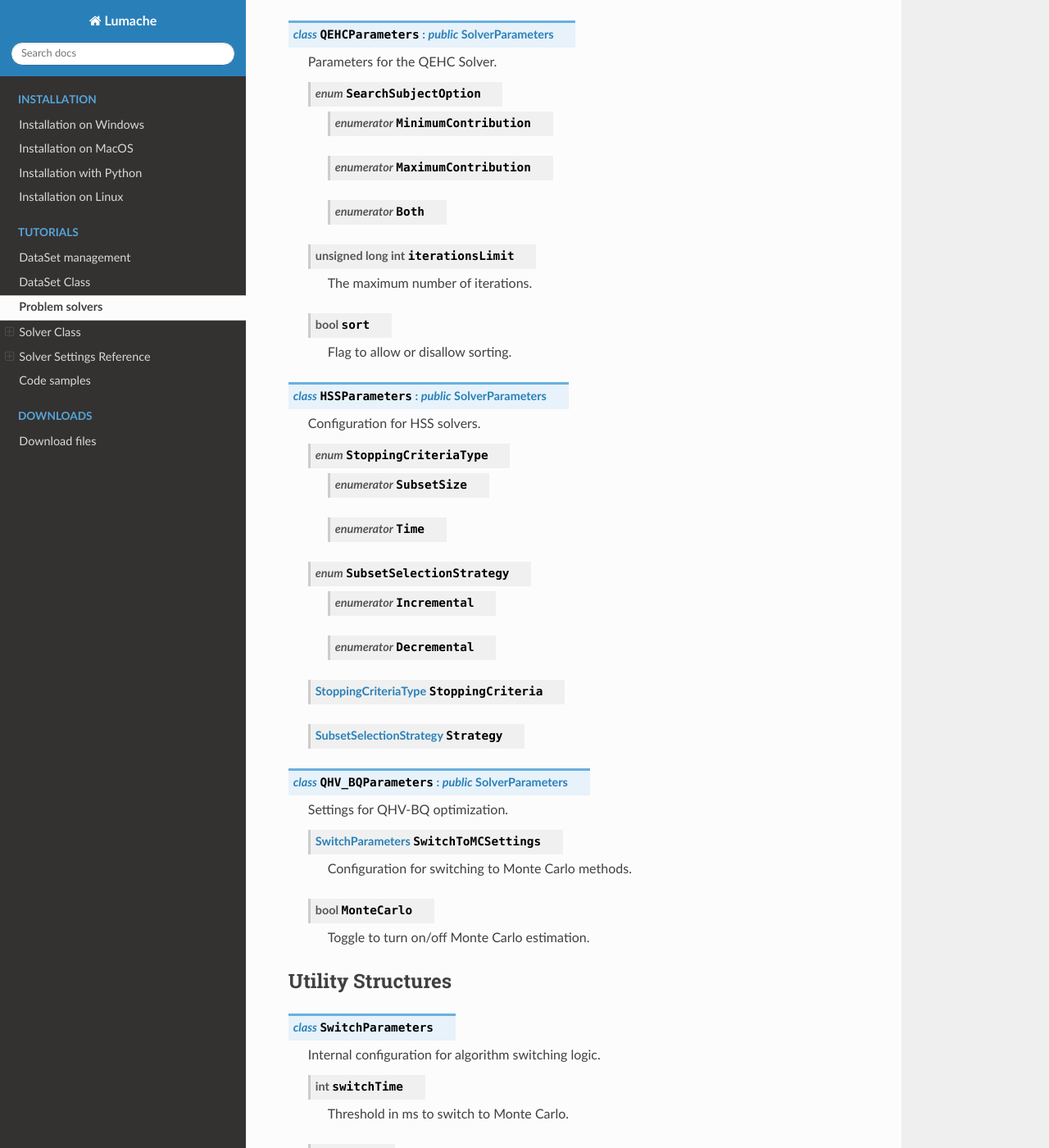
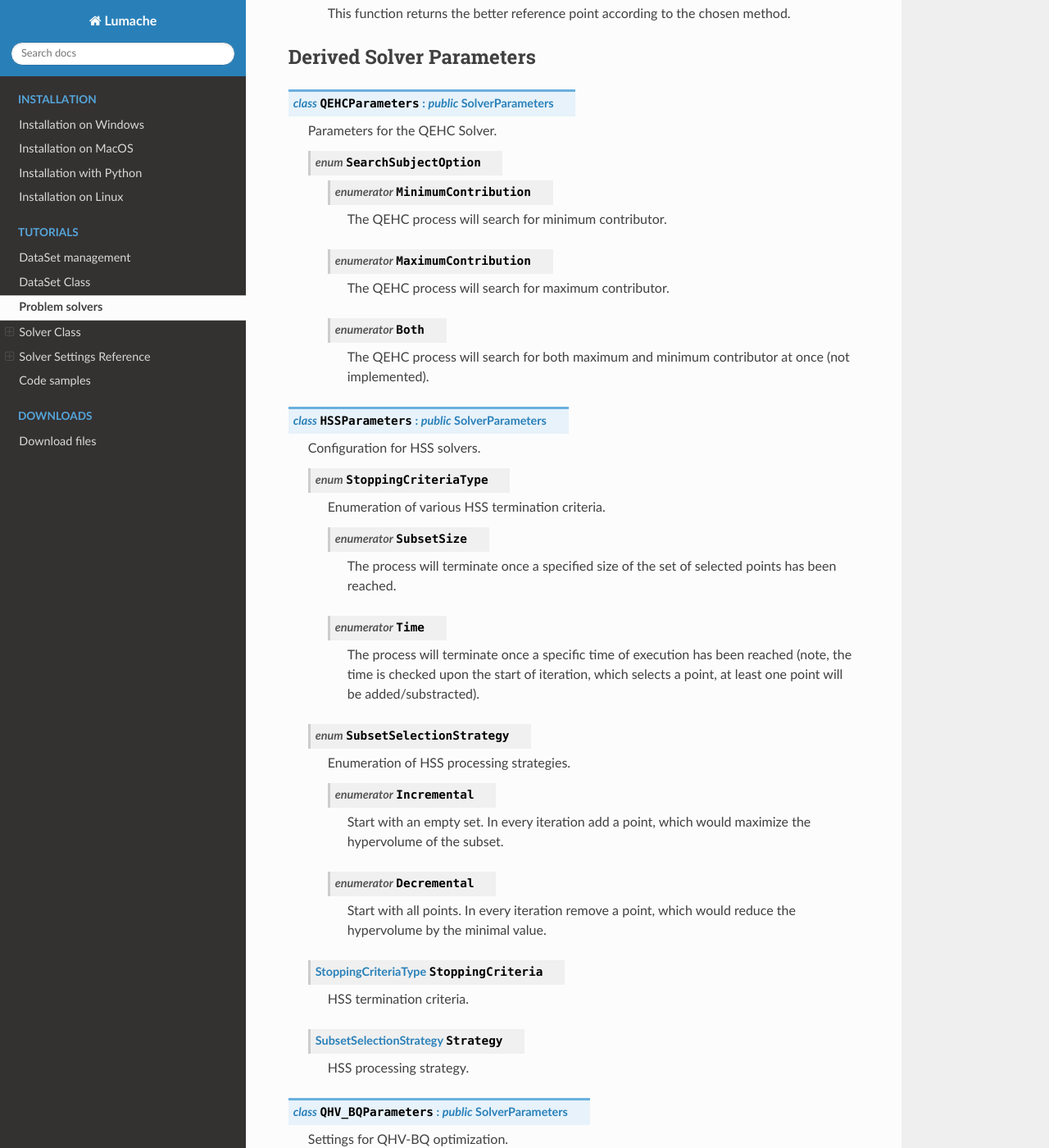
Before and after one commit to dudenzz/moda, a Sphinx documentation site: the page built from docs/source/solvers.rst, in a window 1280 px wide and 1400 px high, scrolled down 3895 px. Shown: the whole window at 82% size. Built offline with Sphinx 7.4.7 and the Read the Docs theme 3.1.0, drawn with Linux system fonts in a browser that asks for light colours; some of the changed text lies outside the part shown.

Commit message:
solver parameters completed

```diff
--- a/docs/source/solvers.rst
+++ b/docs/source/solvers.rst
@@ -75,7 +75,7 @@ Base Solver Parameters Class
 
    .. cpp:enum:: ReferencePointCalculationStyle
 
-    Defines how reference points are calculated.
+    Enumeration of all methods for calculating the reference points.
 
     .. cpp:enumerator:: epsilon
 
@@ -155,10 +155,13 @@ Base Solver Parameters Class
 
         { M_i + 10 \mid 0 < i \le n \}
 
-        where :math:`0 < i \le n`.
+   .. cpp:member:: ReferencePointCalculationStyle BetterReferencePointCalculationStyle
 
-   .. cpp:member:: ReferencePointCalculationStyle BetterReferencePointCalculationStyle
+      How to calculate the better reference point (see the enum above).
+
    .. cpp:member:: ReferencePointCalculationStyle WorseReferencePointCalculationStyle
+
+      How to calculate the worse reference point (see the enum above).
 
    .. cpp:member:: bool callbacks
 
@@ -177,7 +180,12 @@ Base Solver Parameters Class
         User defined reference point; for minimization: upper boundary point of the problem; for maximization: lower boundary point of the problem
 
    .. cpp:function:: Point* GetWorseReferencePoint(DataSet *set)
+
+        This function returns the worse reference point according to the chosen method.
+
    .. cpp:function:: Point* GetBetterReferencePoint(DataSet *set)
+
+        This function returns the better reference point according to the chosen method.
 
 
 Derived Solver Parameters
@@ -190,16 +198,16 @@ Derived Solver Parameters
    .. cpp:enum:: SearchSubjectOption
 
       .. cpp:enumerator:: MinimumContribution
+
+        The QEHC process will search for minimum contributor.
+
       .. cpp:enumerator:: MaximumContribution
+
+        The QEHC process will search for maximum contributor.
+
       .. cpp:enumerator:: Both
 
-   .. cpp:member:: unsigned long int iterationsLimit
-
-      The maximum number of iterations.
-
-   .. cpp:member:: bool sort
-
-      Flag to allow or disallow sorting.
+        The QEHC process will search for both maximum and minimum contributor at once (not implemented).
 
 .. cpp:class:: HSSParameters : public SolverParameters
 
@@ -207,16 +215,35 @@ Derived Solver Parameters
 
    .. cpp:enum:: StoppingCriteriaType
 
+      Enumeration of various HSS termination criteria.
+
       .. cpp:enumerator:: SubsetSize
+
+        The process will terminate once a specified size of the set of selected points has been reached.
+
       .. cpp:enumerator:: Time
+
+        The process will terminate once a specific time of execution has been reached (note, the time is checked upon the start of iteration, which selects a point, at least one point will be added/substracted).
 
    .. cpp:enum:: SubsetSelectionStrategy
 
+      Enumeration of HSS processing strategies.
+
       .. cpp:enumerator:: Incremental
+
+        Start with an empty set. In every iteration add a point, which would maximize the hypervolume of the subset.
+
       .. cpp:enumerator:: Decremental
 
+        Start with all points. In every iteration remove a point, which would reduce the hypervolume by the minimal value.
+
    .. cpp:member:: StoppingCriteriaType StoppingCriteria
+
+        HSS termination criteria.
+
    .. cpp:member:: SubsetSelectionStrategy Strategy
+
+        HSS processing strategy.
 
 .. cpp:class:: QHV_BQParameters : public SolverParameters
 
@@ -243,4 +270,4 @@ Utility Structures
 
    .. cpp:member:: DType gap
 
-      Minimum gap required between reference points to stop estimation.
+      Minimum gap required between reference points to stop estimation and switch to Monte Carlo.
```
